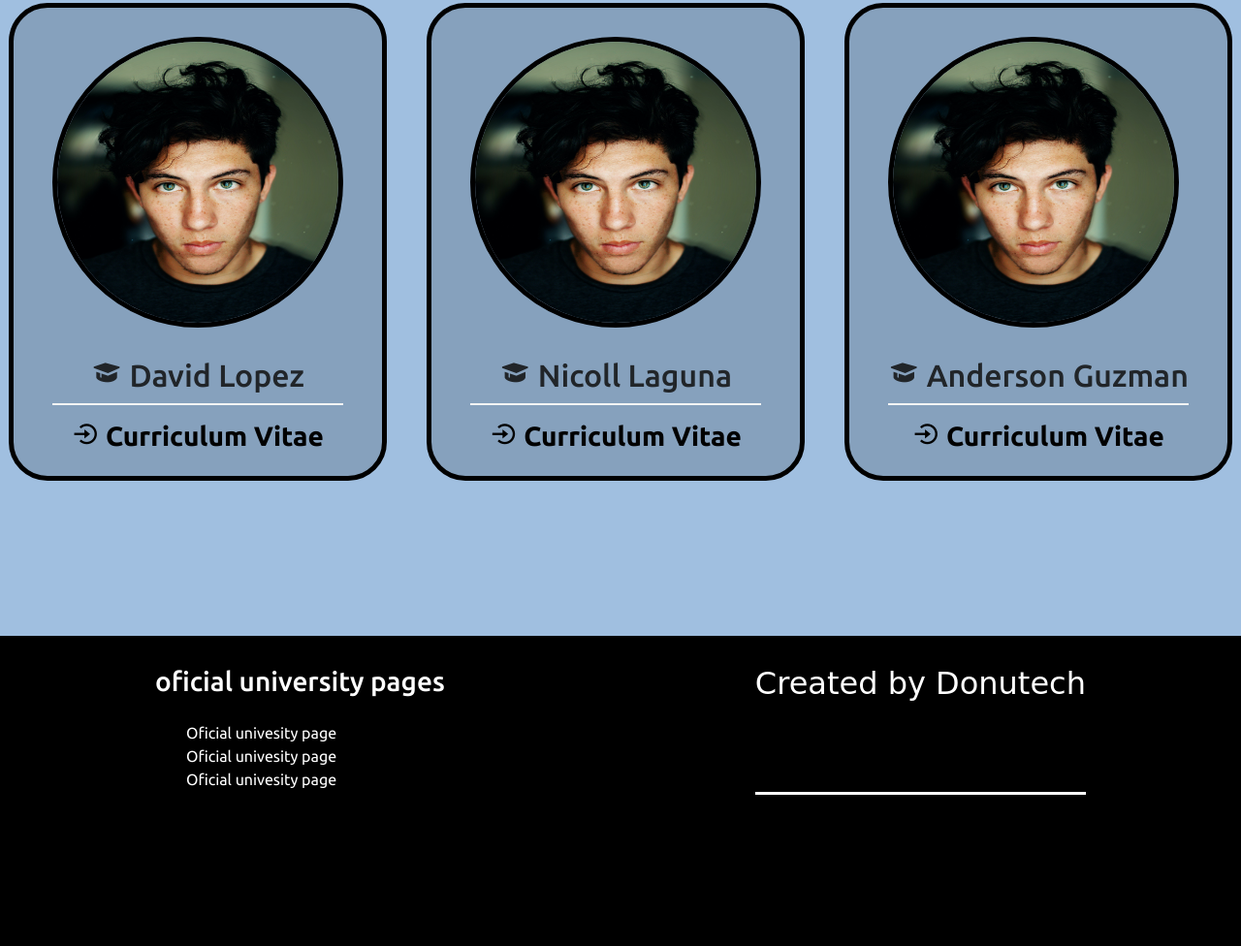
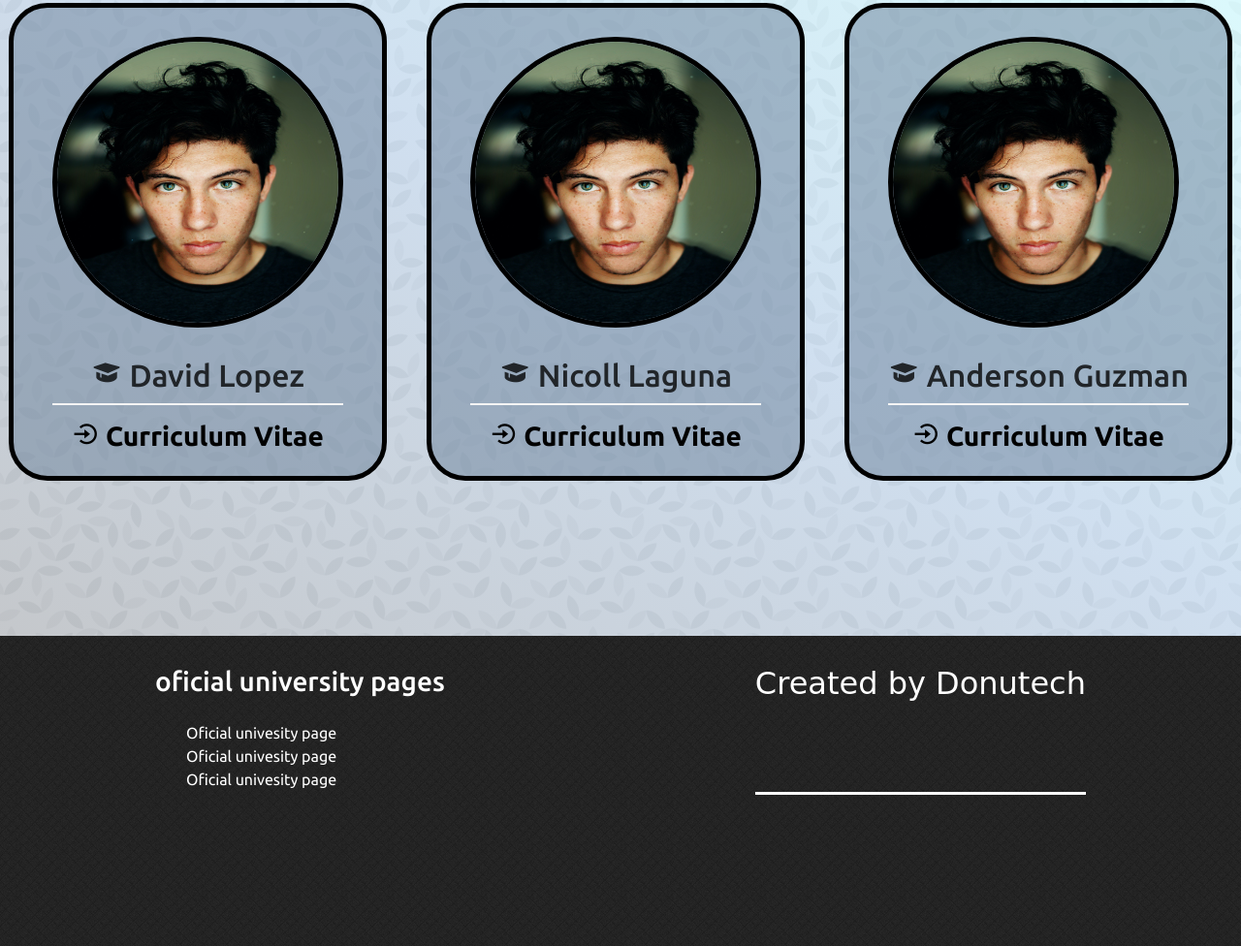
Before and after one commit to Davidalp383/UniverseSoftware.github.io, a plain HTML site: page index.html in a window 1280 px wide. Shown: the part 1744-2720 px from the top of the page at 97% size. Drawn offline with nearby package versions, Linux system fonts and the light colour scheme; a web font is replaced by a local one.

Commit message:
Ajustes de diseño

```diff
--- a/main.css
+++ b/main.css
@@ -99,7 +99,7 @@ header{
 .middle_page{
     height:100vh;
     padding-right: 40px;
-    background-color: #f4f4f4;
+    background-image: url('./img/leaves.webp');
 }
 .carousel-item img{
     z-index: 1;
@@ -180,7 +180,7 @@ header{
     font-weight: 800;
 }
 .body-creators{
-    background-color: #a0bfe0;
+    background-image: linear-gradient(210deg, hsla(180, 100%, 87%, 0.5) 0, hsla(211, 51%, 75%, 0.492) 50%, hsla(214, 6%, 51%, 0.441) 100%), url('./img/geometric-leaves.webp');
     height: 100vh;
 }
 .creators h3{
@@ -191,7 +191,7 @@ header{
 }
 footer{
     height: 40vh;
-    background-color: #000;
+    background-image: url("./img/tactile_noise.webp");
     display: flex;
     justify-content: space-around;
     padding-top: 30px;
```
Also changed, not shown: img/double-bubble-dark.webp (added), img/geometric-leaves.webp (added), img/leaves.webp (added), img/tactile_noise.webp (added).
